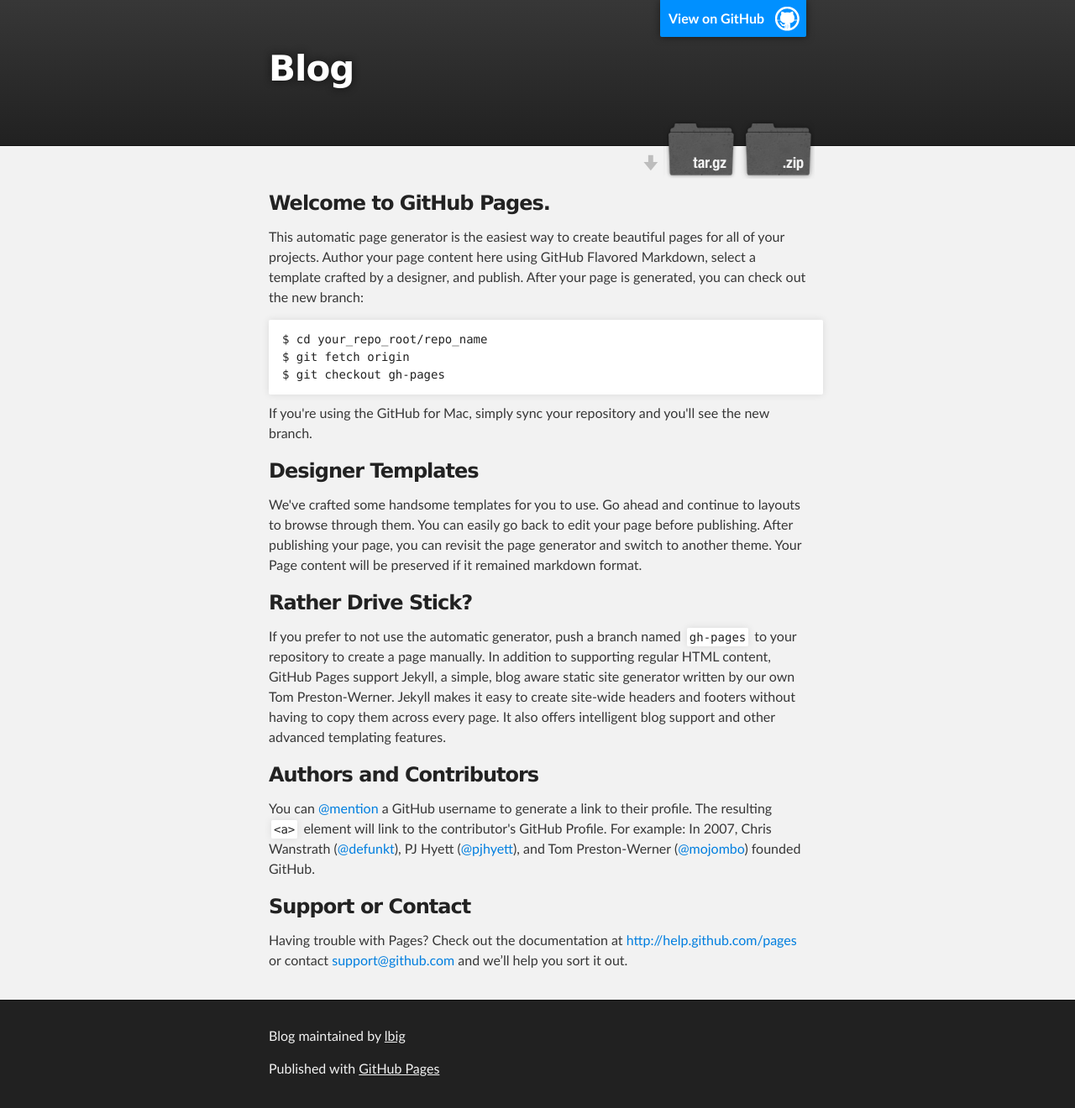
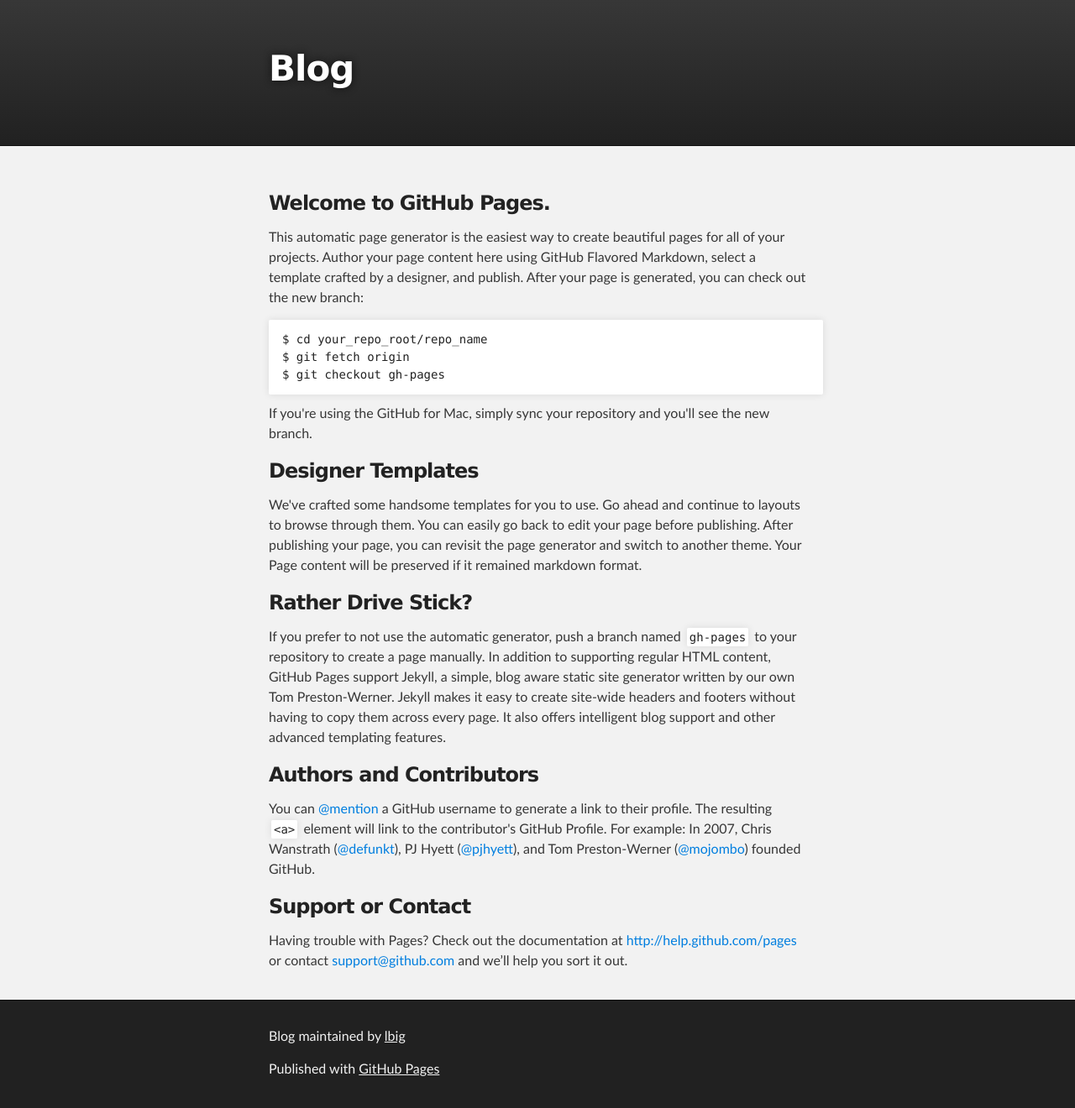
Before and after one commit to lbig/blog, a Jekyll site: the page index.html, which Jekyll copies as it is, in a window 1280 px wide. Shown: the whole page at 84% size. Built offline with Jekyll 4.4.1, drawn with Linux system fonts in a browser that asks for light colours.

Commit message:
chang index.html

```diff
--- a/index.html
+++ b/index.html
@@ -16,15 +16,17 @@
     <!-- HEADER -->
     <div id="header_wrap" class="outer">
         <header class="inner">
-          <a id="forkme_banner" href="https://github.com/lbig/blog">View on GitHub</a>
+          <!--<a id="forkme_banner" href="https://github.com/lbig/blog">View on GitHub</a>-->
 
           <h1 id="project_title">Blog</h1>
           <h2 id="project_tagline"></h2>
 
+	    <!--
             <section id="downloads">
               <a class="zip_download_link" href="https://github.com/lbig/blog/zipball/master">Download this project as a .zip file</a>
               <a class="tar_download_link" href="https://github.com/lbig/blog/tarball/master">Download this project as a tar.gz file</a>
             </section>
+	    -->
         </header>
     </div>
 
```
